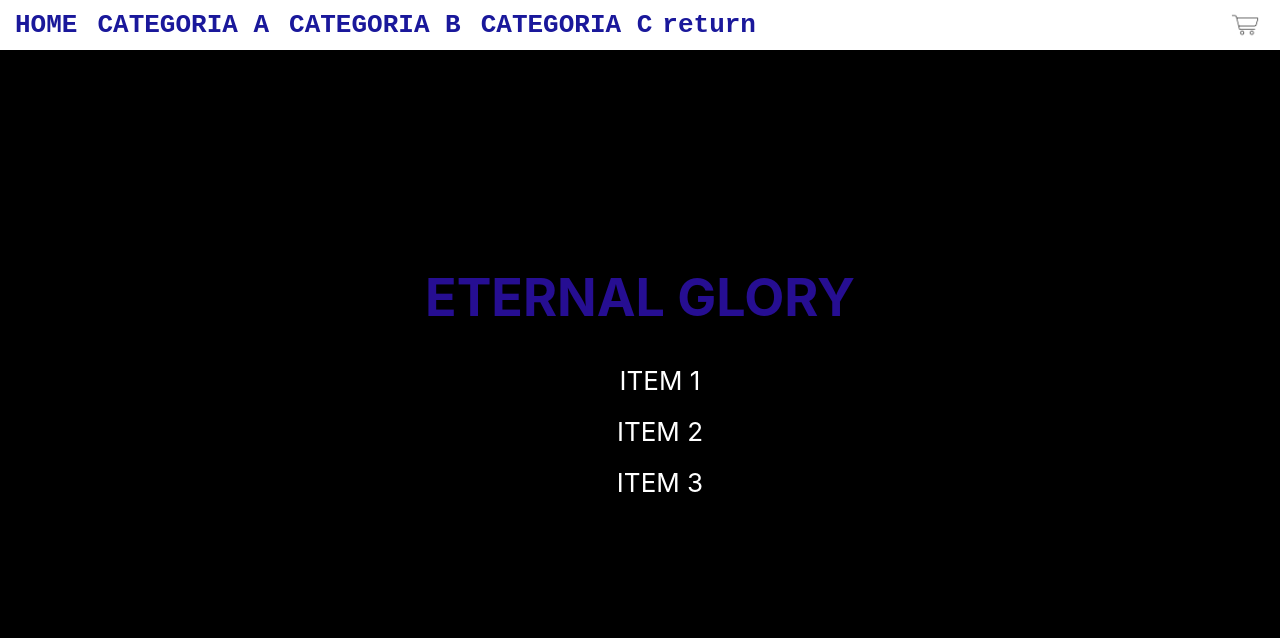
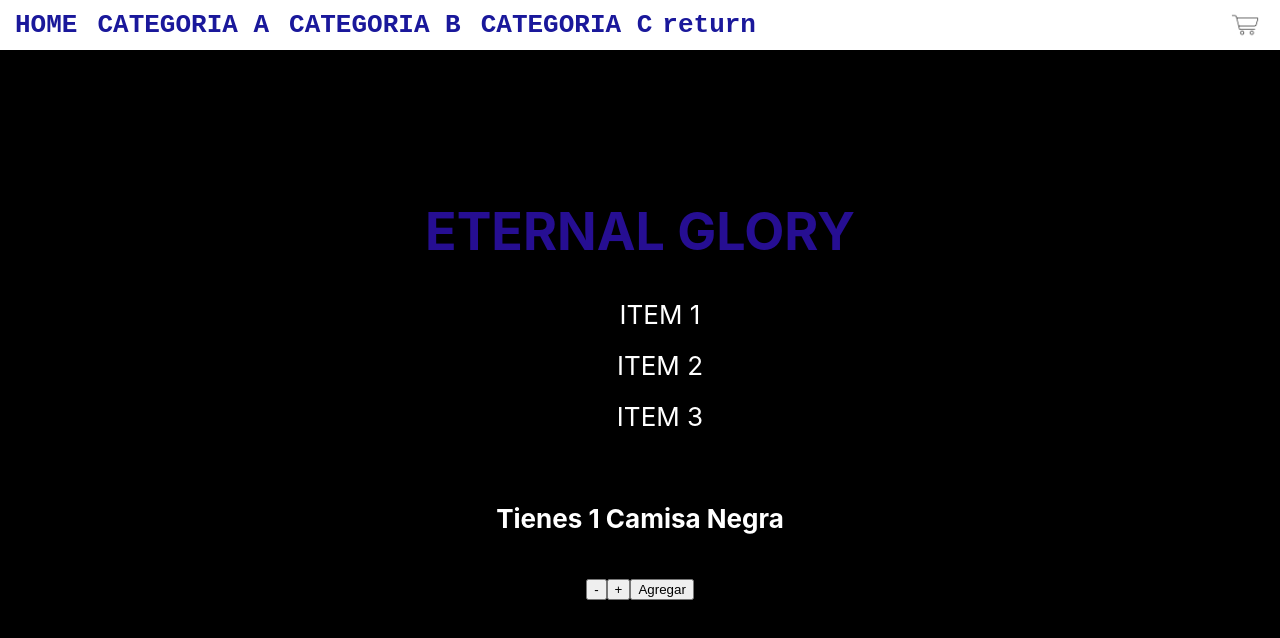
Before and after one commit to PiterMart/reactAppMartingaste, a React (Create React App) app in the folder reactapp/: page / in a window 1280 px wide. Shown: the top 638 px of the page. Built offline with nearby package versions, Linux system fonts and the light colour scheme.

Commit message:
ItemCount Update

```diff
--- a/reactapp/src/App.js
+++ b/reactapp/src/App.js
@@ -1,15 +1,24 @@
 import './App.css';
 import Nav from './components/NavBar.js';
 import ItemListContainer from './components/ItemListContainer'
+import ItemCount from './components/ItemCount';
 
 
 function App() {
+  const onAdd= (count, itemName) => {
+    alert ("agregaste " + count + " " + itemName)
+
+  }
+
   return (
+
     <div className="App">
       <header className="App-header">
 
         <Nav/>
         <ItemListContainer greeting="hola"/>
+        <ItemCount initial={1} stock={10} itemName={"Camisa Negra"} onAdd={onAdd} />
+
       </header>
     </div>
   );
--- /dev/null
+++ b/reactapp/src/components/ItemCount.js
@@ -0,0 +1,30 @@
+import React, {useState} from "react";
+
+
+
+function ItemCount({ stock, initial, onAdd, itemName}) {
+
+    const [count, setCount] = useState(initial);
+
+    const increment = () => {
+        if (count + 1 > stock) return;
+        setCount(count + 1)
+    }
+    const decrement = () => {
+        if (count < 2) return;
+        setCount(count - 1)
+    }
+
+
+    return (
+        <div className="App">
+          <h4> Tienes {count} {itemName}</h4>
+
+          <button onClick={() => decrement(count - 1)}> - </button>
+          <button onClick={() => increment()}> + </button>
+          <button onClick={() => onAdd(count, itemName)}> Agregar </button>
+        </div>
+      );
+}
+
+export default ItemCount;
```
Also changed, not shown: reactapp/src/components/Item.js (added).
